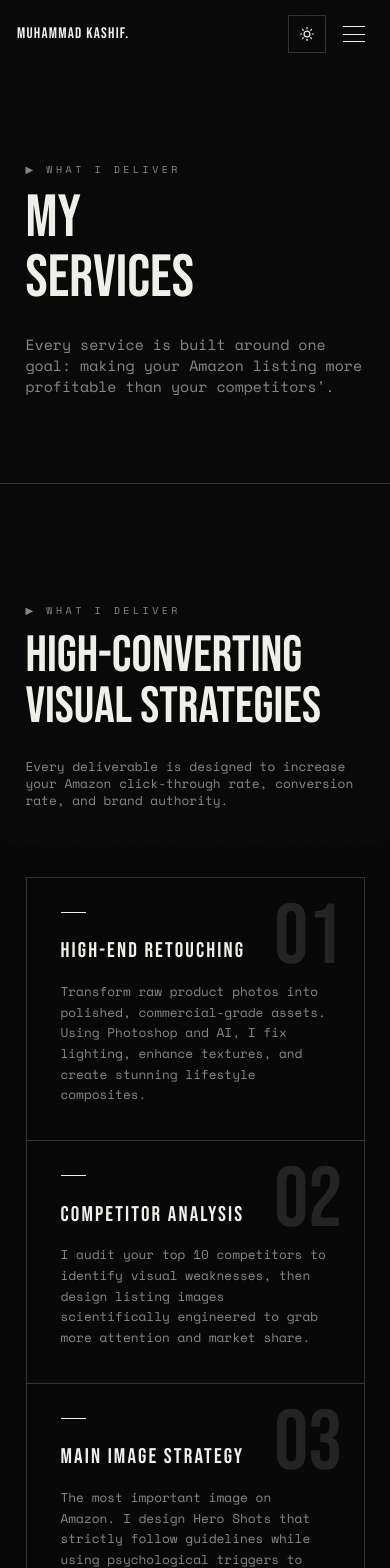
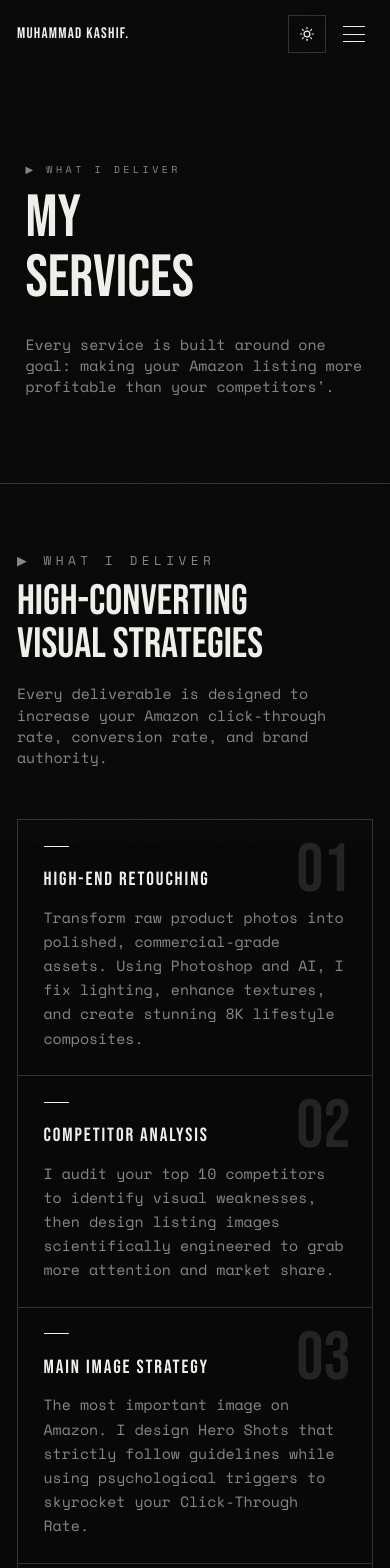
Before and after one commit to muhammadkashif928/muhammadkashif-net, a Next.js app: page /services in a window 390 px wide. Shown: the top 1568 px of the page. Built offline with nearby package versions, Linux system fonts and the light colour scheme.

Commit message:
Responsive + font: components/Services.jsx

```diff
--- a/components/Services.jsx
+++ b/components/Services.jsx
@@ -1,5 +1,5 @@
 const services = [
-  { num: '01', title: 'HIGH-END RETOUCHING',     desc: 'Transform raw product photos into polished, commercial-grade assets. Using Photoshop and AI, I fix lighting, enhance textures, and create stunning lifestyle composites.' },
+  { num: '01', title: 'HIGH-END RETOUCHING',     desc: 'Transform raw product photos into polished, commercial-grade assets. Using Photoshop and AI, I fix lighting, enhance textures, and create stunning 8K lifestyle composites.' },
   { num: '02', title: 'COMPETITOR ANALYSIS',     desc: 'I audit your top 10 competitors to identify visual weaknesses, then design listing images scientifically engineered to grab more attention and market share.' },
   { num: '03', title: 'MAIN IMAGE STRATEGY',     desc: 'The most important image on Amazon. I design Hero Shots that strictly follow guidelines while using psychological triggers to skyrocket your Click-Through Rate.' },
   { num: '04', title: 'PREMIUM A+ CONTENT',      desc: 'Design immersive Enhanced Brand Content that tells your brand story, handles customer objections visually, and cross-sells your products to increase AOV.' },
@@ -9,73 +9,51 @@ const services = [
 
 export default function Services() {
   return (
-    <section id="services" className="py-28 border-t" style={{ backgroundColor: 'var(--a-bg)', borderColor: 'var(--a-border)' }}>
-      <div className="max-w-7xl mx-auto px-6">
-        <p className="font-mono text-[10px] tracking-[0.35em] mb-3" style={{ color: 'var(--a-muted)' }}>▶ WHAT I DELIVER</p>
+    <section id="services" className="border-t" style={{ backgroundColor: 'var(--a-bg)', borderColor: 'var(--a-border)' }}>
+      <div className="max-w-7xl mx-auto px-4 sm:px-6 py-16 sm:py-24">
+        <p className="font-mono text-xs tracking-[0.35em] mb-3" style={{ color: 'var(--a-muted)' }}>▶ WHAT I DELIVER</p>
 
-        <div className="flex flex-col md:flex-row md:items-end justify-between gap-6 mb-16">
-          <h2 className="font-bebas leading-none" style={{ fontSize: 'clamp(3rem,7vw,5rem)', color: 'var(--a-text)' }}>
+        <div className="flex flex-col sm:flex-row sm:items-end justify-between gap-4 sm:gap-6 mb-12 sm:mb-16">
+          <h2 className="font-bebas leading-none" style={{ fontSize: 'clamp(2.5rem,7vw,5rem)', color: 'var(--a-text)' }}>
             HIGH-CONVERTING
             <br />
             VISUAL STRATEGIES
           </h2>
-          <p className="font-mono text-xs max-w-xs" style={{ color: 'var(--a-muted)' }}>
+          <p className="font-mono text-sm max-w-xs" style={{ color: 'var(--a-muted)' }}>
             Every deliverable is designed to increase your Amazon click-through rate, conversion rate, and brand authority.
           </p>
         </div>
 
-        <div className="grid md:grid-cols-2 lg:grid-cols-3 border-t border-l" style={{ borderColor: 'var(--a-border)' }}>
-          {services.map((s, i) => (
+        {/* Grid — 1 col mobile, 2 col sm, 3 col lg */}
+        <div className="grid sm:grid-cols-2 lg:grid-cols-3 border-t border-l" style={{ borderColor: 'var(--a-border)' }}>
+          {services.map((s) => (
             <div
               key={s.num}
-              className="group p-8 border-b border-r relative overflow-hidden cursor-default transition-all duration-200"
+              className="group p-6 sm:p-8 border-b border-r relative overflow-hidden cursor-default transition-all duration-200"
               style={{ borderColor: 'var(--a-border)' }}
             >
-              {/* Hover fill */}
-              <div
-                className="absolute inset-0 translate-y-full group-hover:translate-y-0 transition-transform duration-300 ease-in-out"
-                style={{ backgroundColor: 'var(--accent)', opacity: 0.06 }}
-              />
-
-              {/* Number watermark */}
-              <span
-                className="absolute top-4 right-5 font-bebas select-none transition-opacity duration-200"
-                style={{ fontSize: '5rem', color: 'var(--a-subtle)', lineHeight: 1 }}
-              >
-                {s.num}
-              </span>
+              <div className="absolute inset-0 translate-y-full group-hover:translate-y-0 transition-transform duration-300" style={{ backgroundColor: 'var(--accent)', opacity: 0.06 }} />
+              <span className="absolute top-4 right-5 font-bebas select-none" style={{ fontSize: '4rem', color: 'var(--a-subtle)', lineHeight: 1 }}>{s.num}</span>
 
               <div className="relative z-10">
-                <div className="w-6 h-px mb-6 transition-all duration-200 group-hover:w-12" style={{ backgroundColor: 'var(--accent)' }} />
-                <h3
-                  className="font-bebas text-xl tracking-widest mb-4 leading-tight transition-colors duration-200"
-                  style={{ color: 'var(--a-text)' }}
-                >
-                  {s.title}
-                </h3>
-                <p className="font-mono text-xs leading-relaxed" style={{ color: 'var(--a-muted)' }}>
-                  {s.desc}
-                </p>
+                <div className="w-6 h-px mb-5 sm:mb-6 transition-all duration-200 group-hover:w-12" style={{ backgroundColor: 'var(--accent)' }} />
+                <h3 className="font-bebas text-lg sm:text-xl tracking-widest mb-3 sm:mb-4 leading-tight" style={{ color: 'var(--a-text)' }}>{s.title}</h3>
+                <p className="font-mono text-sm leading-relaxed" style={{ color: 'var(--a-muted)' }}>{s.desc}</p>
               </div>
             </div>
           ))}
         </div>
 
         {/* CTA bar */}
-        <div className="mt-16 p-8 border-2 flex flex-col md:flex-row items-center justify-between gap-6" style={{ borderColor: 'var(--a-border)' }}>
+        <div className="mt-10 sm:mt-16 p-6 sm:p-8 border-2 flex flex-col sm:flex-row items-start sm:items-center justify-between gap-5 sm:gap-6" style={{ borderColor: 'var(--a-border)' }}>
           <div>
-            <h3 className="font-bebas text-3xl tracking-wide" style={{ color: 'var(--a-text)' }}>READY TO UPGRADE YOUR AMAZON PRESENCE?</h3>
-            <p className="font-mono text-xs mt-1" style={{ color: 'var(--a-muted)' }}>No complex forms. Just one email away.</p>
+            <h3 className="font-bebas text-2xl sm:text-3xl tracking-wide" style={{ color: 'var(--a-text)' }}>READY TO UPGRADE YOUR AMAZON PRESENCE?</h3>
+            <p className="font-mono text-sm mt-1" style={{ color: 'var(--a-muted)' }}>No complex forms. Just one email away.</p>
           </div>
           <a
-            href="#contact"
-            className="font-bebas text-lg tracking-widest px-10 py-3 border-2 whitespace-nowrap transition-all hover:-translate-x-0.5 hover:-translate-y-0.5"
-            style={{
-              backgroundColor: 'var(--accent)',
-              color: 'var(--accent-inv)',
-              borderColor: 'var(--accent)',
-              boxShadow: '4px 4px 0px var(--a-muted)',
-            }}
+            href="/contact-me/"
+            className="font-bebas text-base sm:text-lg tracking-widest px-8 sm:px-10 py-3 border-2 whitespace-nowrap transition-all"
+            style={{ backgroundColor: 'var(--accent)', color: 'var(--accent-inv)', borderColor: 'var(--accent)', boxShadow: '4px 4px 0px var(--a-muted)' }}
           >
             START A PROJECT
           </a>
```
